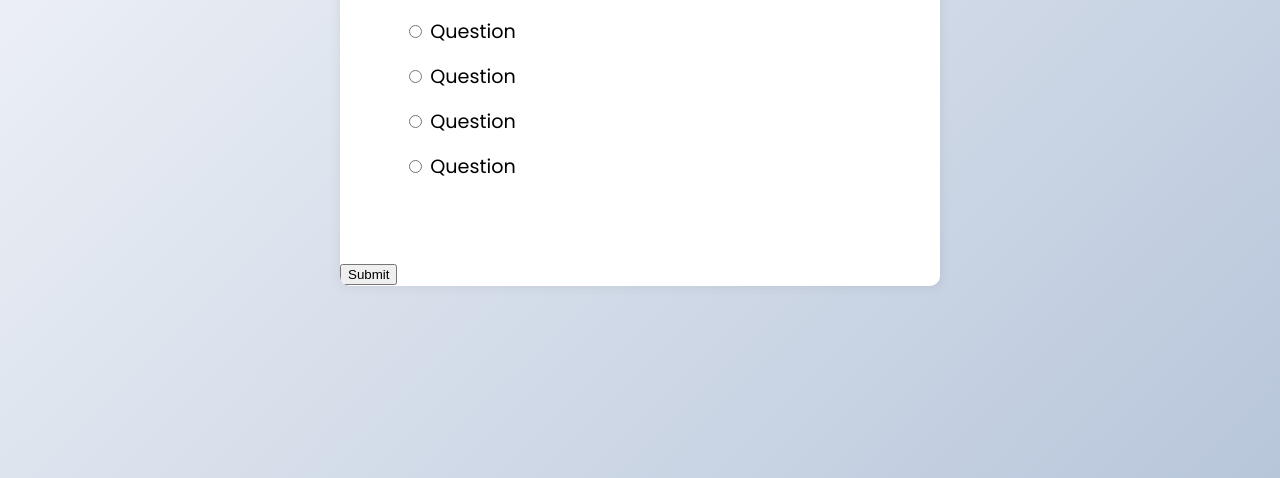
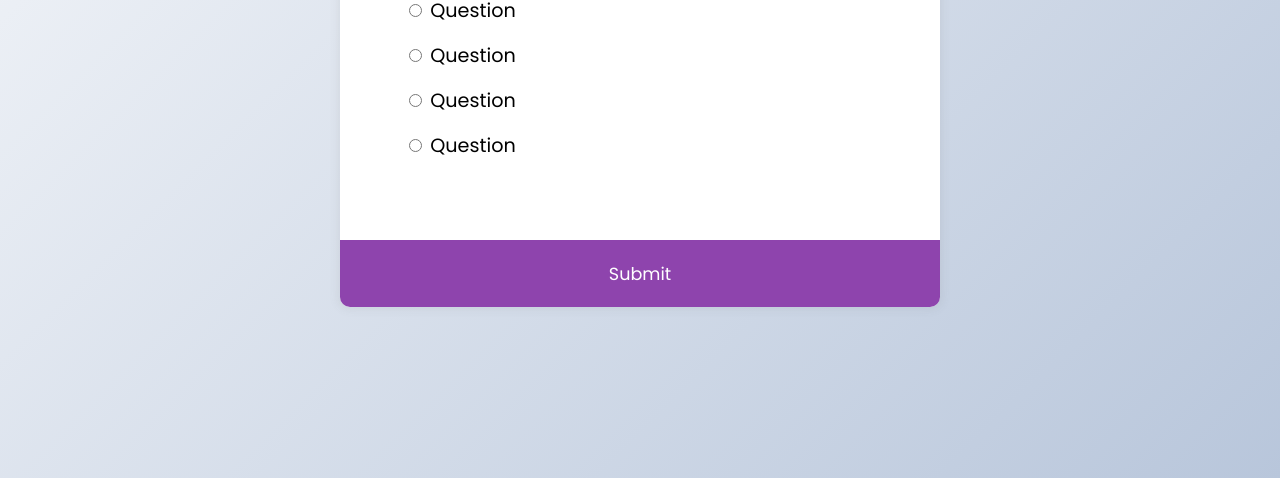
Before and after one commit to j3ffh95/quiz-application, a plain HTML site: page index.html in a window 1280 px wide. Shown: the part 322-800 px from the top of the page. Drawn offline with Linux system fonts and the light colour scheme.

Commit message:
styled the button

```diff
--- a/style.css
+++ b/style.css
@@ -47,3 +47,24 @@ ul li {
 ul li label {
   cursor: pointer;
 }
+
+button {
+  background-color: #8e44ad;
+  color: #fff;
+  border: none;
+  display: block;
+  width: 100%;
+  cursor: pointer;
+  font-size: 1.1rem;
+  font-family: inherit;
+  padding: 1.3rem;
+}
+
+button:hover {
+  background-color: #732d91;
+}
+
+button:focus {
+  outline: none;
+  background-color: #5e3370;
+}
```
